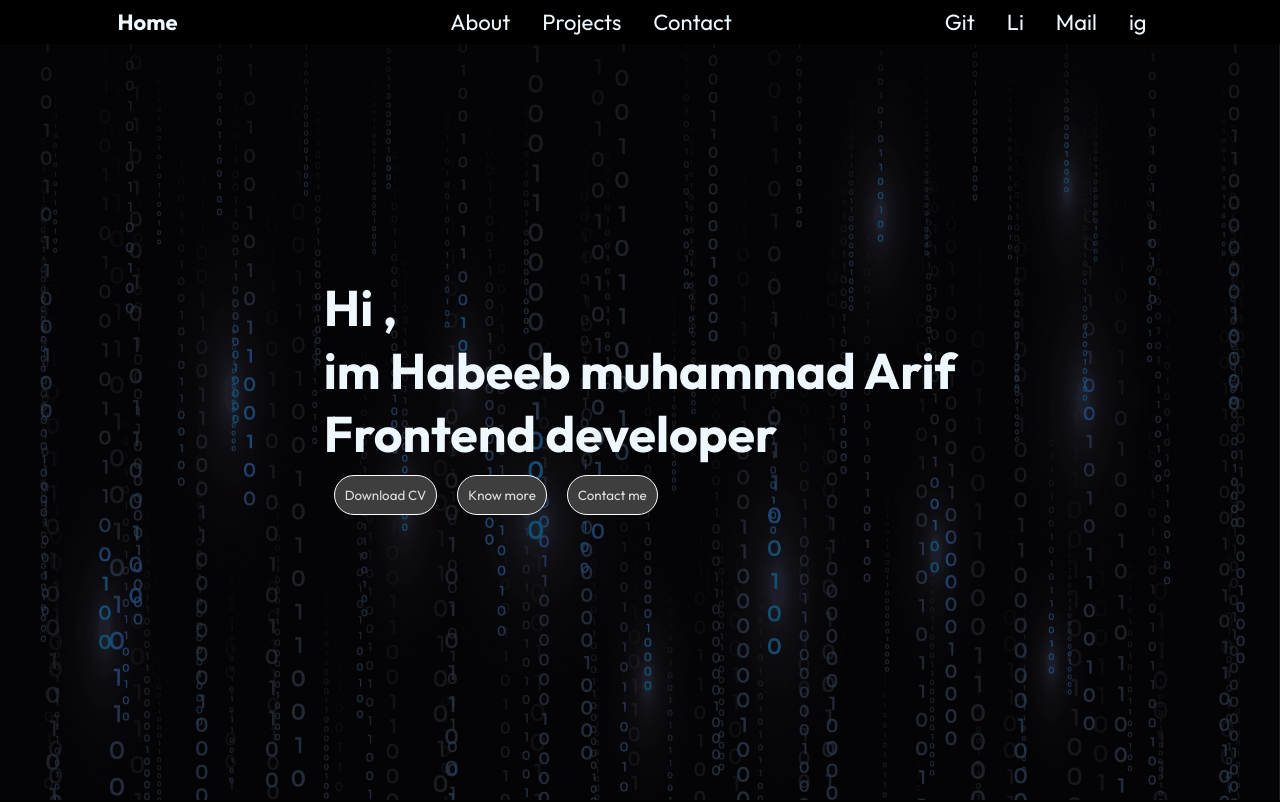
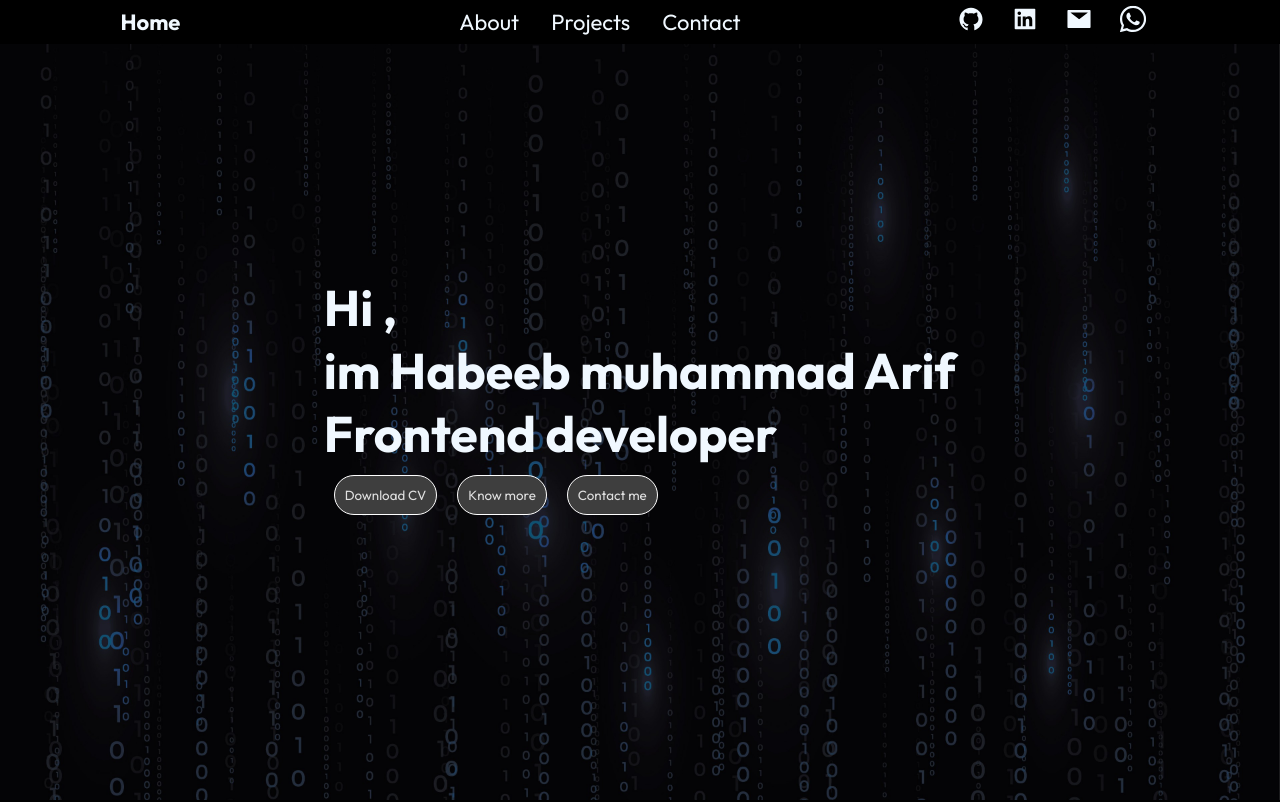
Before and after one commit to Habeeb8136/my-portfolio, a React (Create React App) app: page / in a window 1280 px wide. Shown: the top 802 px of the page. Built offline with nearby package versions, Linux system fonts and the light colour scheme.

Commit message:
updated icons

```diff
--- a/src/Components/Navbar/Navbar.css
+++ b/src/Components/Navbar/Navbar.css
@@ -54,10 +54,43 @@ display: flex;
 .connectsmScreen{
     padding: 10px;
     display: flex;
-    justify-content: center;
+    justify-content: space-evenly;
 }
 .menuBtn{
     z-index: 1;
+}
+.homeicon{
+    display: none;
+}
+.homeText:hover{
+    transition: 0.1s;
+    transform: scale(1.2);
+    cursor: pointer;
+}
+
+.gitLogo, .linkedinLogo ,.mailLogo ,.whatsappLogo{
+    scale: 1.2;
+    transition: 0.2s;
+}
+.homeicon:hover{
+    fill: grey;
+    transform: scale(1.2);
+    cursor: pointer;
+}
+.linkedinLogo:hover{
+fill: rgb(51, 112, 255);
+transform: scale(1.2);
+cursor: pointer;
+}
+.gitLogo:hover,.mailLogo:hover{
+    fill: grey;
+    transform: scale(1.2);
+    cursor: pointer;
+}
+.whatsappLogo:hover{
+ fill: rgb(0, 180, 0);
+ transform: scale(1.2);
+ cursor: pointer;
 }
 
 @media screen and (max-width: 600px) {
@@ -71,6 +104,13 @@ display: flex;
     }
     .connect{
         display: none;
+    }
+    .homeText{
+        display: none;
+    }
+    .homeicon{
+        display: initial;
+        scale: 1.1;
     }
   }
 
--- a/src/Components/Navbar/Navbar.js
+++ b/src/Components/Navbar/Navbar.js
@@ -1,6 +1,9 @@
 import React, { useState } from 'react';
 import './Navbar.css'
 import {FaBars, FaTimes} from 'react-icons/fa'
+import {AiFillHome , AiFillGithub ,AiFillLinkedin ,AiFillMail} from 'react-icons/ai'
+import {ImWhatsapp} from 'react-icons/im'
+import githubLogo from '../../Assets/icons8-github-60.png'
 const Navbar = () => {
   const [Clicked, setClicked] = useState(false);
   const handleClick=()=>{
@@ -8,7 +11,7 @@ const Navbar = () => {
   }
     return (
         <div className='navContainer'>
-          <div className='navHome'><h4>Home</h4></div>
+          <div className='navHome'><h4 className='homeText'>Home</h4><AiFillHome className='homeicon'/></div>
           <ul className='navLinks'>
             <li>About</li>
             <li>Projects</li>
@@ -16,10 +19,10 @@ const Navbar = () => {
           </ul>
 
           <ul className='connect'>
-           <li>Git</li>
-           <li>Li</li>
-           <li>Mail</li>
-           <li>ig</li>
+           <li><AiFillGithub className='gitLogo'/></li>
+           <li><AiFillLinkedin className='linkedinLogo'/></li>
+           <li><AiFillMail className='mailLogo'/></li>
+           <li><ImWhatsapp className='whatsappLogo'/></li>
           </ul>
 <div className='menuBtn' onClick={handleClick} >
 {Clicked? <FaTimes />:<FaBars />}
@@ -35,10 +38,10 @@ const Navbar = () => {
           </ul>
 
           <ul className='connectsmScreen'>
-           <li>Git</li>
-           <li>Li</li>
-           <li>Mail</li>
-           <li>ig</li>
+          <li><AiFillGithub className='gitLogo'/></li>
+           <li><AiFillLinkedin className='linkedinLogo'/></li>
+           <li><AiFillMail className='mailLogo'/></li>
+           <li><ImWhatsapp className='whatsappLogo'/></li>
           </ul>
 </div>
 
```
